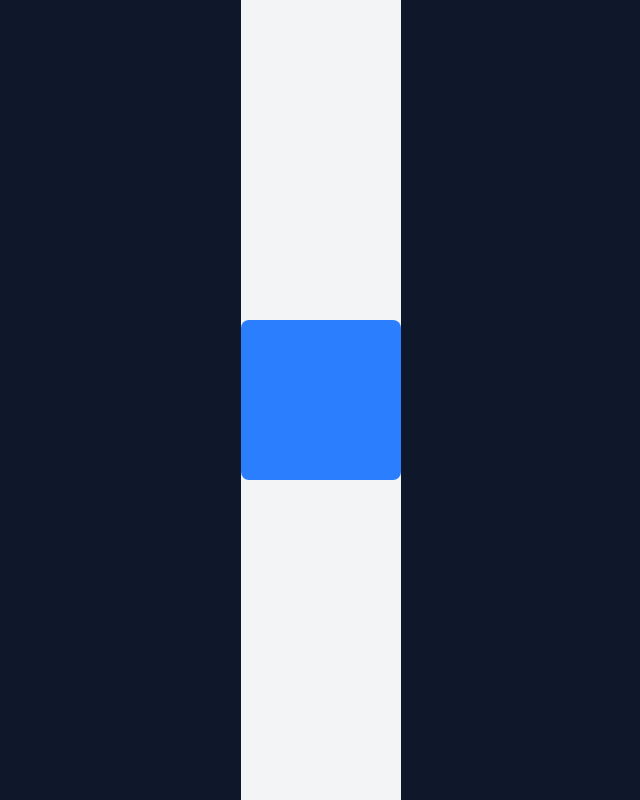
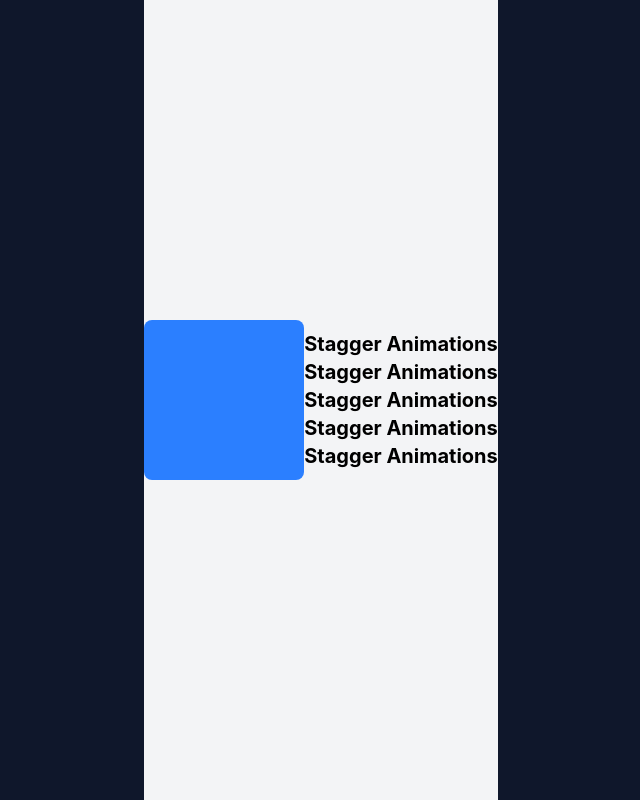
Before and after one commit to karimkane26/FramerTrain, a React (Vite) app: page / in a window 1280 px wide. Shown: the whole page, without its empty margins (319-959 px from the left). Built offline with nearby package versions, Linux system fonts and the light colour scheme.

Commit message:
animatedShape ImageGalery

```diff
--- a/src/App.tsx
+++ b/src/App.tsx
@@ -6,6 +6,7 @@ import FlippingCard from './components/FlippingCard'
 // import AnimatedCard from './AnimatedCard'
 import ImageGallery from './ImageGallery'
 import AnimatedShape from './AnimatedShape'
+import StaggerAnimations from './StaggerAnimations'
 import './index.css'
 
 function App() {
@@ -58,6 +59,7 @@ drag dragConstraints={{left: -100, right: 100, top: -100, bottom: 100}}
 {/* <AnimatedCard /> */}
          <div className="min-h-screen bg-gray-100 flex items-center justify-center">
            <AnimatedShape />
+           <StaggerAnimations />
          </div>
         {/* <FlippingCard />s */}
     </div>
--- /dev/null
+++ b/src/StaggerAnimations.tsx
@@ -0,0 +1,30 @@
+import React from 'react'
+import { motion } from 'motion/react'
+const parentVarients = {
+    hidden: { opacity: 0 },
+    visible:{
+        opacity: 1,
+        transition:{
+            staggerChildren: 0.8
+        }
+    }
+}
+const StaggerAnimations = () => {
+  return (
+    <div>
+       {[...Array(5)].map((_,index) => (
+        <motion.div
+        key={index}
+        initial={{ opacity: 0, y: 0 }}
+        animate={{ opacity: 1, y: 0 }}
+        transition={{ duration: 2 ,ease: "easeInOut"}}
+        >
+        <h1 className="text-xl font-bold text-black">Stagger Animations</h1>
+
+        </motion.div>
+      ))}
+    </div>
+    )
+}
+
+export default StaggerAnimations
--- a/src/index.css
+++ b/src/index.css
@@ -1,8 +1,16 @@
 @import "tailwindcss";
 
 .box{
-    width: 200px;
+    width: 300px;
     border-radius: 100px;
     background-color: yellow;
-    height: 200px;
+    height: 300px;
+
 }
+
+body{
+     color: #fff;
+    justify-content: center;
+    align-items: center;
+    height: 100vh;
+}
```
